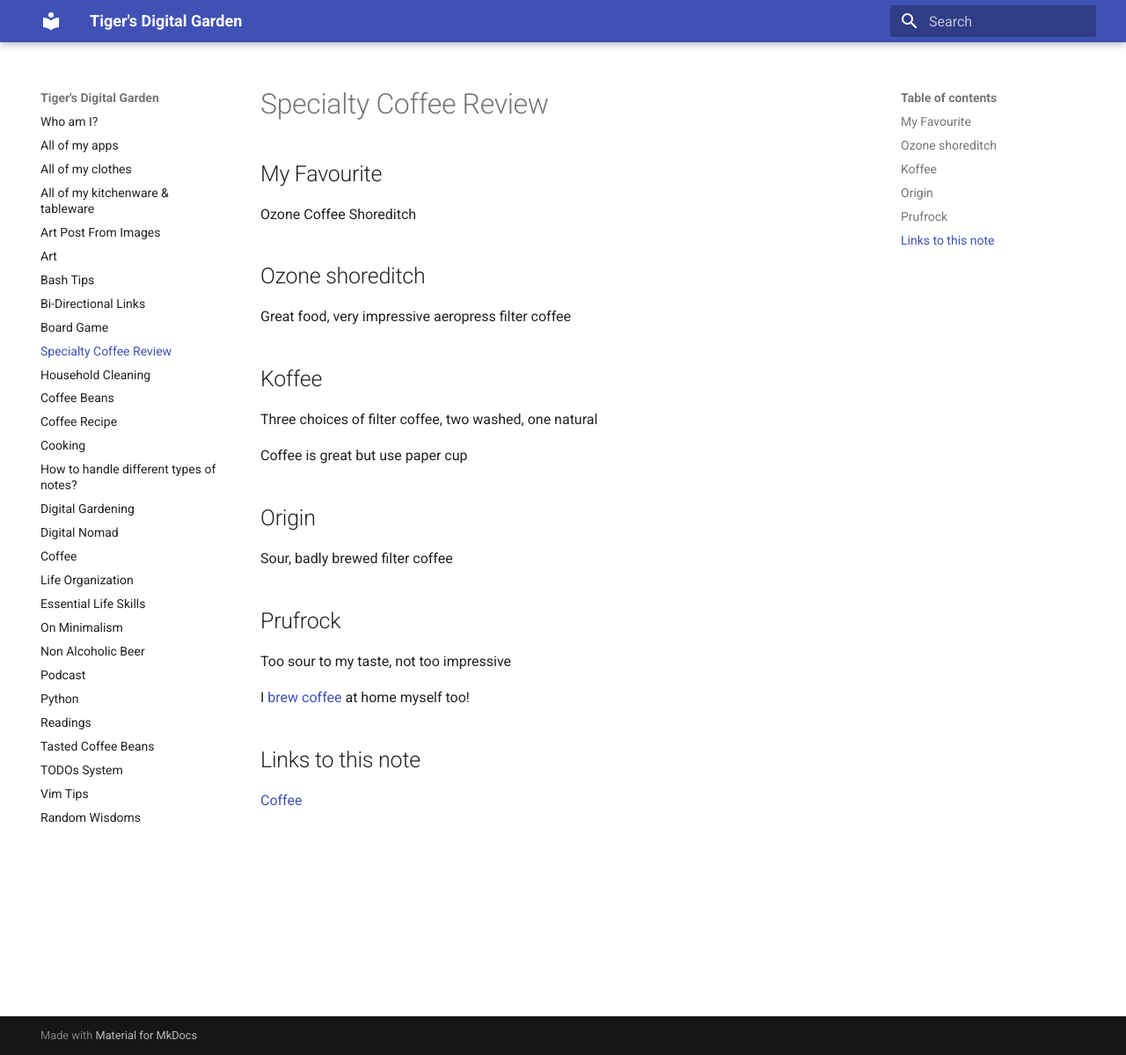
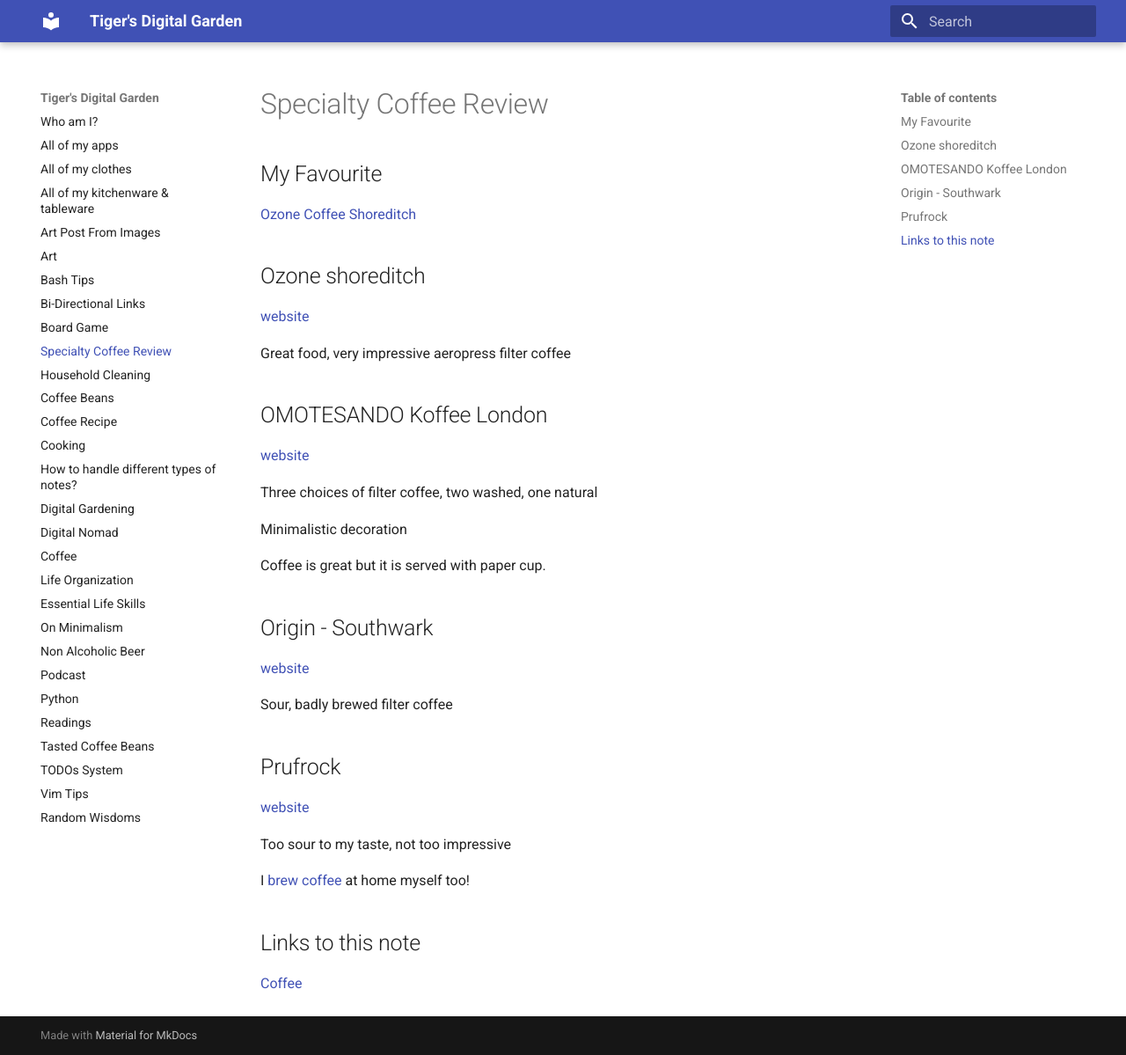
Before and after one commit to ynotstartups/notes, an MkDocs documentation site: the page built from notes/cafe-reviews.md, in a window 1280 px wide and 1199 px high. Shown: the whole window at 88% size. Built offline with MkDocs 1.6.1 and Material for MkDocs 9.7.7, drawn with Linux system fonts in a browser that asks for light colours.

Commit message:
update cafe reviews

```diff
--- a/notes/cafe-reviews.md
+++ b/notes/cafe-reviews.md
@@ -2,27 +2,38 @@
 
 ## My Favourite
 
-Ozone Coffee Shoreditch
+[Ozone Coffee Shoreditch](https://ozonecoffee.co.uk/pages/eateries)
 
 ## Ozone shoreditch
 
+[website](https://ozonecoffee.co.uk/pages/eateries)
+
 Great food, very impressive aeropress filter coffee
 
-## Koffee
+## OMOTESANDO Koffee London
+
+[website](http://ooo-koffee.com/london.html)
 
 Three choices of filter coffee, two washed, one natural
 
-Coffee is great but use paper cup
+Minimalistic decoration
 
-## Origin
+Coffee is great but it is served with paper cup.
+
+## Origin - Southwark
+
+[website](https://www.origincoffee.co.uk/pages/london)
 
 Sour, badly brewed filter coffee
 
 ## Prufrock
 
+[website](https://prufrockcoffee.com/)
+
 Too sour to my taste, not too impressive
 
 I [brew coffee](coffee-recipe.md) at home myself too!
+
 ## Links to this note
 
 [Coffee](index-coffee.md)
```
